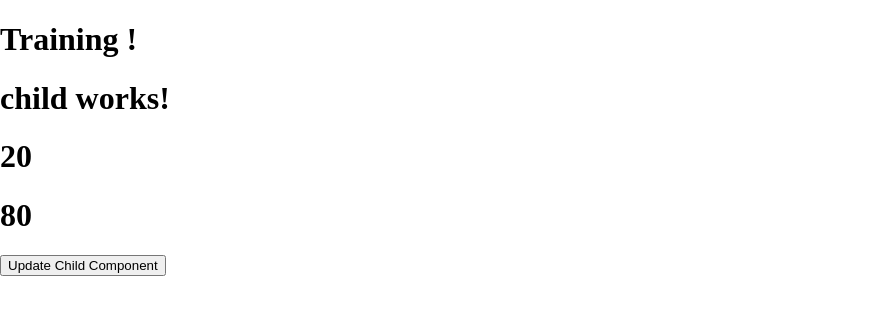
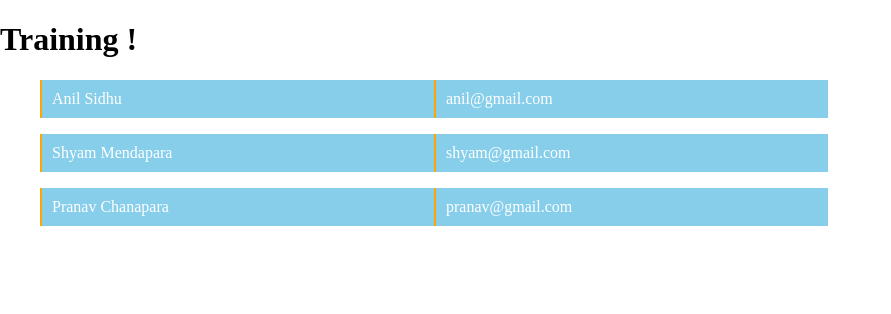
Before and after one commit to ShyamPatel0-0/Angular-Training, an Angular app in the folder Training/: page / in a window 1280 px wide. Shown: the top 314 px of the page, without its empty margins (0-891 px from the left). Built offline with nearby package versions, Linux system fonts and the light colour scheme.

Commit message:
pass object from parent to child and display

```diff
--- a/Training/src/app/app.component.css
+++ b/Training/src/app/app.component.css
@@ -0,0 +1,3 @@
+ul {
+  position: relative;
+}
--- a/Training/src/app/app.component.html
+++ b/Training/src/app/app.component.html
@@ -1,4 +1,4 @@
 <h1>{{ title }} !</h1>
-<app-child [item1]="data" [item2]="data * 2"></app-child>
-
-<button (click)="updateChild()">Update Child Component</button>
+<ul *ngFor="let user of userDetails">
+  <app-user-details [user]="user"></app-user-details>
+</ul>
--- a/Training/src/app/app.component.ts
+++ b/Training/src/app/app.component.ts
@@ -7,8 +7,18 @@ import { Component } from '@angular/core';
 })
 export class AppComponent {
   title = 'Training';
-  data = 20;
-  updateChild() {
-    this.data = Math.floor(Math.random() * 1000);
-  }
+  userDetails = [
+    {
+      name: 'Anil Sidhu',
+      email: 'anil@gmail.com',
+    },
+    {
+      name: 'Shyam Mendapara',
+      email: 'shyam@gmail.com',
+    },
+    {
+      name: 'Pranav Chanapara',
+      email: 'pranav@gmail.com',
+    },
+  ];
 }
--- a/Training/src/app/app.module.ts
+++ b/Training/src/app/app.module.ts
@@ -3,10 +3,10 @@ import { BrowserModule } from '@angular/platform-browser';
 
 import { AppRoutingModule } from './app-routing.module';
 import { AppComponent } from './app.component';
-import { ChildComponent } from './child/child.component';
+import { UserDetailsComponent } from './user-details/user-details.component';
 
 @NgModule({
-  declarations: [AppComponent, ChildComponent],
+  declarations: [AppComponent, UserDetailsComponent],
   imports: [BrowserModule, AppRoutingModule],
   providers: [],
   bootstrap: [AppComponent],
--- a/Training/src/app/child/child.component.html
+++ /dev/null
@@ -1,3 +0,0 @@
-<h1>child works!</h1>
-<h1>{{ item1 }}</h1>
-<h1>{{ item2 * 2 }}</h1>
--- /dev/null
+++ b/Training/src/app/user-details/user-details.component.css
@@ -0,0 +1,9 @@
+li {
+  list-style: none;
+  display: inline-block;
+  background-color: skyblue;
+  border-left: 2px solid orange;
+  width: 30%;
+  color: #fff;
+  padding: 10px;
+}
--- /dev/null
+++ b/Training/src/app/user-details/user-details.component.html
@@ -0,0 +1,2 @@
+<li>{{ user.name }}</li>
+<li>{{ user.email }}</li>
--- /dev/null
+++ b/Training/src/app/user-details/user-details.component.ts
@@ -0,0 +1,16 @@
+import { Component, Input } from '@angular/core';
+
+@Component({
+  selector: 'app-user-details',
+  templateUrl: './user-details.component.html',
+  styleUrls: ['./user-details.component.css'],
+})
+export class UserDetailsComponent {
+  @Input() user: {
+    name: string;
+    email: string;
+  } = {
+    name: '',
+    email: '',
+  };
+}
```
Also changed, not shown: Training/src/app/child/child.component.ts (deleted, +0 -11 lines), Training/src/app/child/child.component.css (deleted), 1 other file (tests, documents, lock files or other folders).
